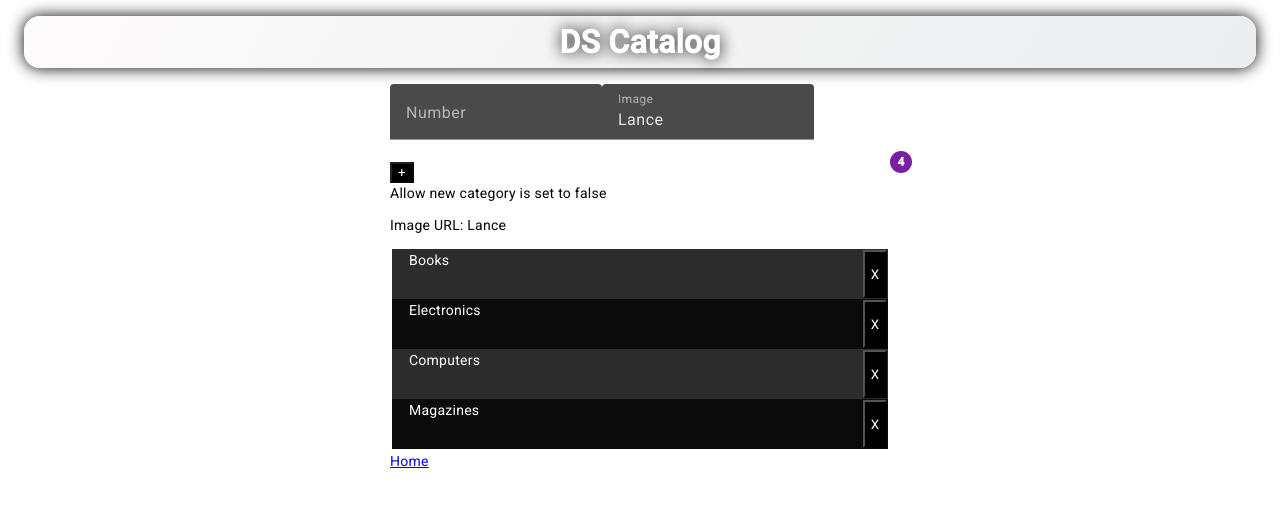
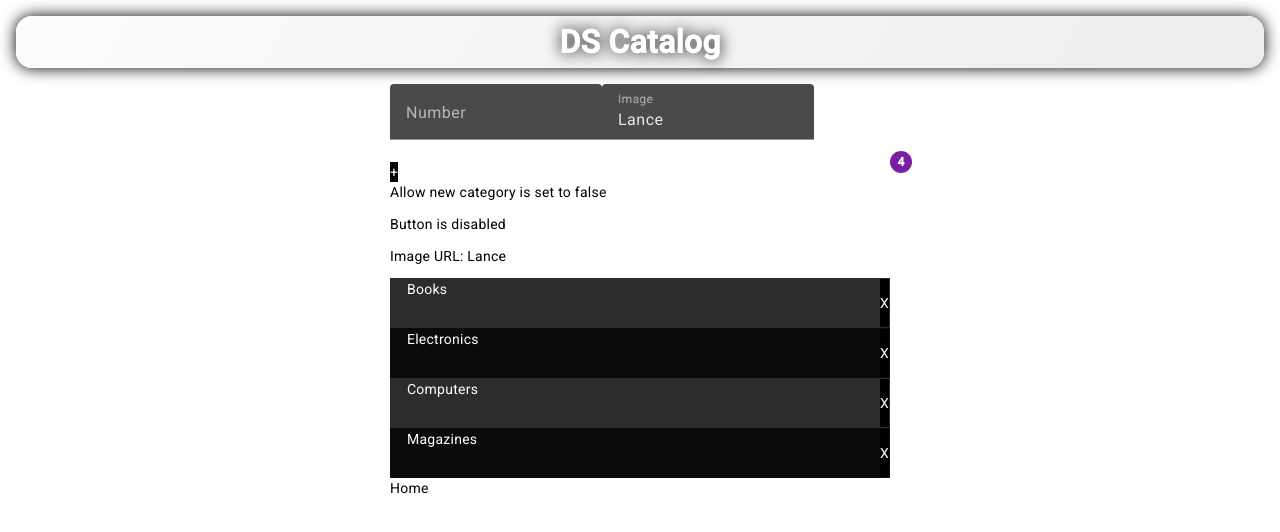
Before and after one commit to gezielcarvalho/java-spring-angular, an Angular app in the folder frontend/: page /categories in a window 1280 px wide. Shown: the top 532 px of the page. Built offline with nearby package versions, Linux system fonts and the light colour scheme.

Commit message:
add taiwind styles

```diff
--- a/frontend/angular.json
+++ b/frontend/angular.json
@@ -16,17 +16,12 @@
             "outputPath": "dist/frontend",
             "index": "src/index.html",
             "main": "src/main.ts",
-            "polyfills": [
-              "zone.js"
-            ],
+            "polyfills": ["zone.js"],
             "tsConfig": "tsconfig.app.json",
-            "assets": [
-              "src/favicon.ico",
-              "src/assets"
-            ],
+            "assets": ["src/favicon.ico", "src/assets"],
             "styles": [
-              "@angular/material/prebuilt-themes/purple-green.css",
-              "src/styles.css"
+              "src/styles.css",
+              "@angular/material/prebuilt-themes/purple-green.css"
             ],
             "scripts": []
           },
@@ -78,15 +73,9 @@
         "test": {
           "builder": "@angular-devkit/build-angular:karma",
           "options": {
-            "polyfills": [
-              "zone.js",
-              "zone.js/testing"
-            ],
+            "polyfills": ["zone.js", "zone.js/testing"],
             "tsConfig": "tsconfig.spec.json",
-            "assets": [
-              "src/favicon.ico",
-              "src/assets"
-            ],
+            "assets": ["src/favicon.ico", "src/assets"],
             "styles": [
               "@angular/material/prebuilt-themes/purple-green.css",
               "src/styles.css"
--- a/frontend/package.json
+++ b/frontend/package.json
@@ -29,12 +29,15 @@
     "@angular/cli": "~16.2.0",
     "@angular/compiler-cli": "^16.2.0",
     "@types/jasmine": "~4.3.0",
+    "autoprefixer": "^10.4.15",
     "jasmine-core": "~4.6.0",
     "karma": "~6.4.0",
     "karma-chrome-launcher": "~3.2.0",
     "karma-coverage": "~2.2.0",
     "karma-jasmine": "~5.1.0",
     "karma-jasmine-html-reporter": "~2.1.0",
+    "postcss": "^8.4.29",
+    "tailwindcss": "^3.3.3",
     "typescript": "~5.1.3"
   }
 }
--- a/frontend/src/app/components/calendar/calendar.component.html
+++ b/frontend/src/app/components/calendar/calendar.component.html
@@ -1,4 +1,5 @@
 <div>
+  <h1 class="tw-text-3xl tw-font-bold tw-underline">DS Catalog</h1>
   <mat-calendar [(selected)]="selectedDate" />
   {{ selectedDate | date : "mediumDate" }}
   <a [routerLink]="['/categories', { date: selectedDate }]">Categories</a>
--- a/frontend/src/app/components/category/category.component.html
+++ b/frontend/src/app/components/category/category.component.html
@@ -55,6 +55,10 @@
 
         <!-- String interpolation -->
         <p>Allow new category is set to {{ allowNewCategory }}</p>
+        <p *ngIf="!allowNewCategory; else notDisabled">Button is disabled</p>
+        <ng-template #notDisabled>
+          <p>Button is enabled!</p>
+        </ng-template>
         <p>Image URL: {{ strImageUrl }}</p>
       </form>
     </div>
--- a/frontend/src/styles.css
+++ b/frontend/src/styles.css
@@ -2,3 +2,6 @@
 
 /* html, body { height: 100%; }
 body { margin: 0; font-family: Roboto, "Helvetica Neue", sans-serif; } */
+@tailwind base;
+@tailwind components;
+@tailwind utilities;
--- /dev/null
+++ b/frontend/tailwind.config.js
@@ -0,0 +1,10 @@
+/** @type {import('tailwindcss').Config} */
+module.exports = {
+  prefix: "tw-", // tailwind prefix
+  //important: true,  tailwind important
+  content: ["./src/**/*.{html,ts}"],
+  theme: {
+    extend: {},
+  },
+  plugins: [],
+};
```
Also changed, not shown: 2 other files (tests, documents, lock files or other folders).
